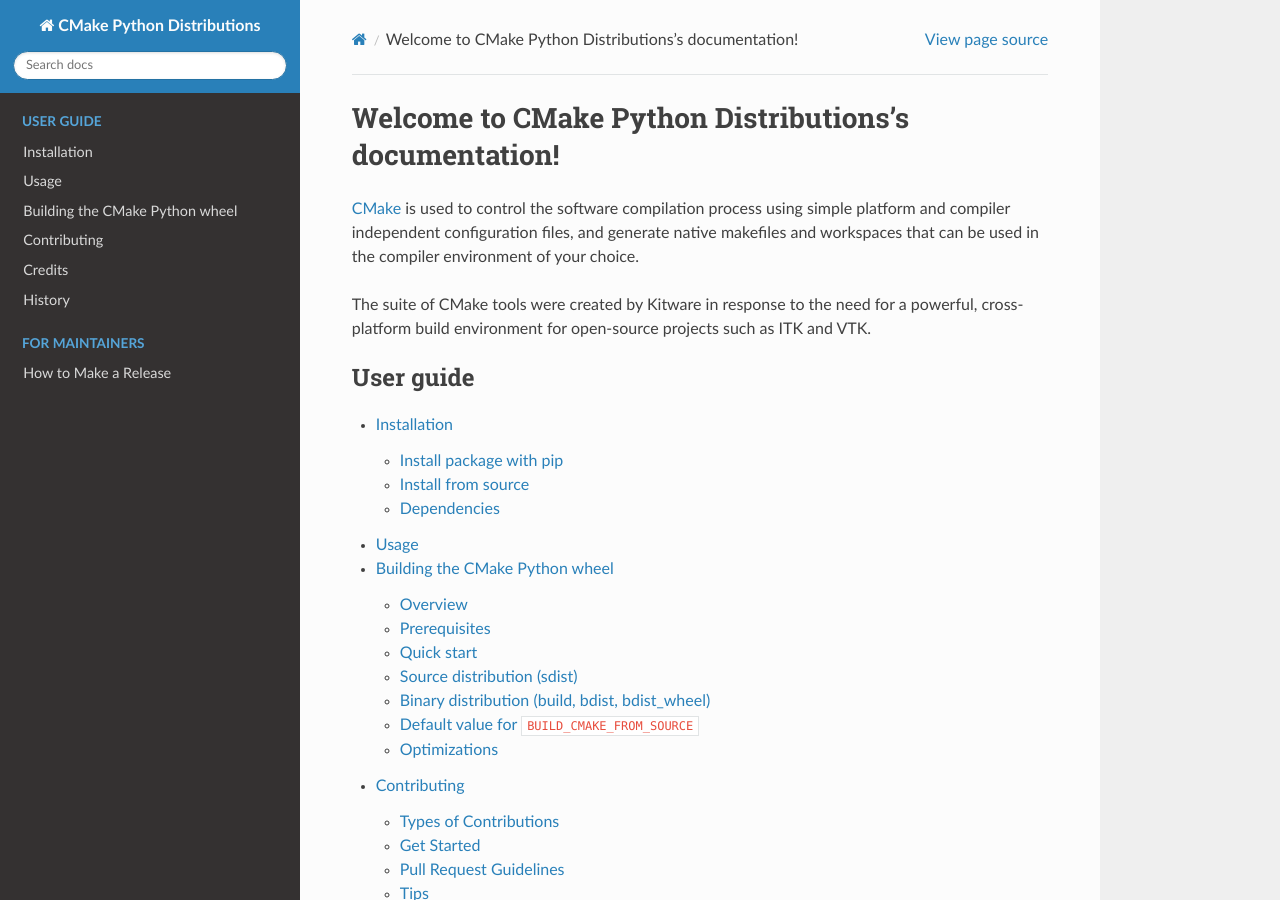
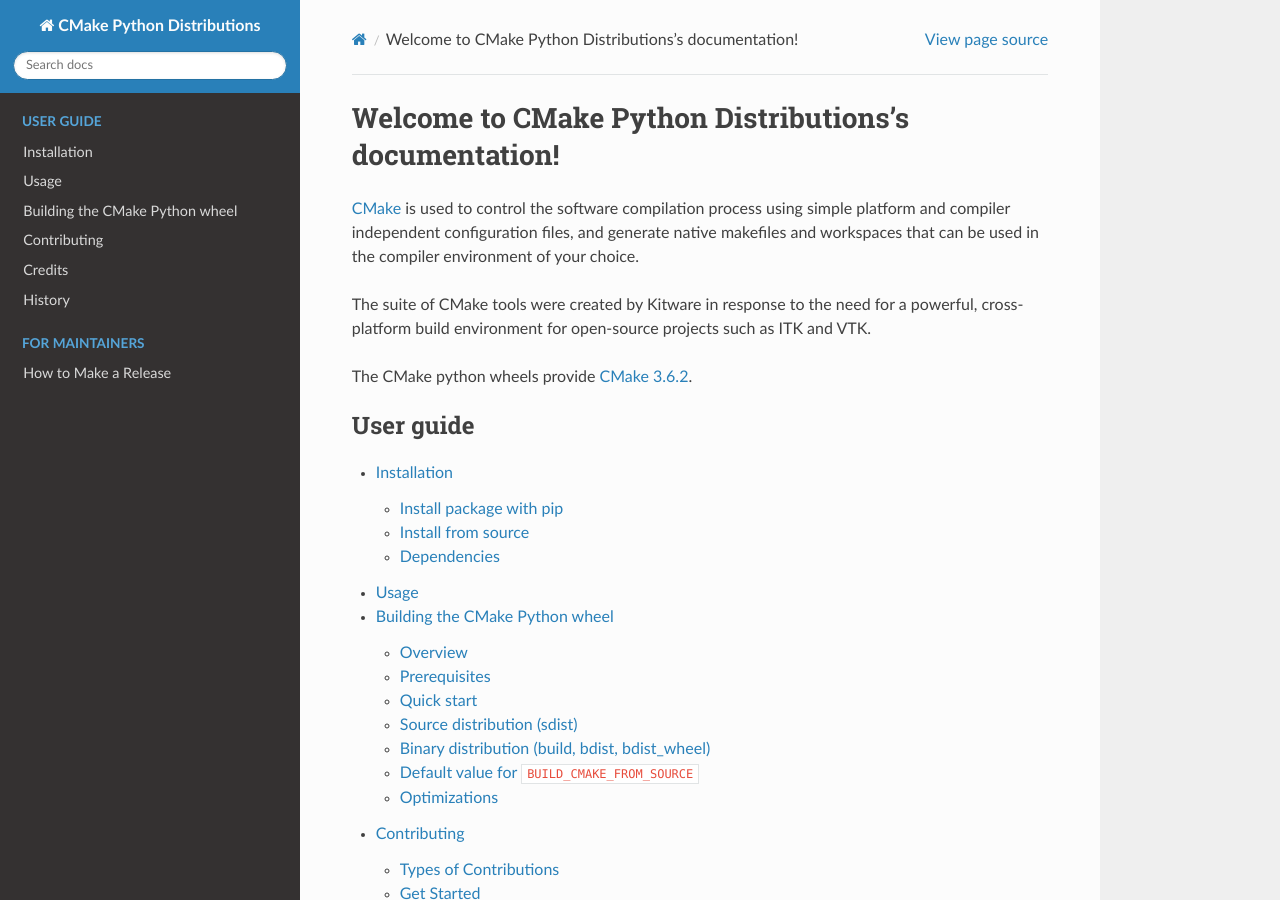
Before and after one commit to scikit-build/cmake-python-distributions, a Sphinx documentation site: the page built from docs/index.rst, in a window 1280 px wide and 900 px high. Built offline with Sphinx 7.4.7 and the Read the Docs theme 2.0.0, drawn with Linux system fonts in a browser that asks for light colours; the version number could not be read and is left out.

Commit message:
docs: Update README and index to mention which version of CMake is provided.

```diff
--- a/README.rst
+++ b/README.rst
@@ -20,6 +20,8 @@
 for a powerful, cross-platform build environment for open-source projects
 such as ITK and VTK.
 
+The CMake python wheels provide `CMake 3.6.2 <https://cmake.org/cmake/help/v3.6/index.html>`_.
+
 This project is maintained by Jean-Christophe Fillion-Robin from Kitware Inc.
 It is covered by the `Apache License, Version 2.0 <http://www.apache.org/licenses/LICENSE-2.0>`_.
 
--- a/docs/index.rst
+++ b/docs/index.rst
@@ -14,6 +14,8 @@
 The suite of CMake tools were created by Kitware in response to the need
 for a powerful, cross-platform build environment for open-source projects
 such as ITK and VTK.
+
+The CMake python wheels provide `CMake 3.6.2 <https://cmake.org/cmake/help/v3.6/index.html>`_.
 
 .. toctree::
    :maxdepth: 2
```
